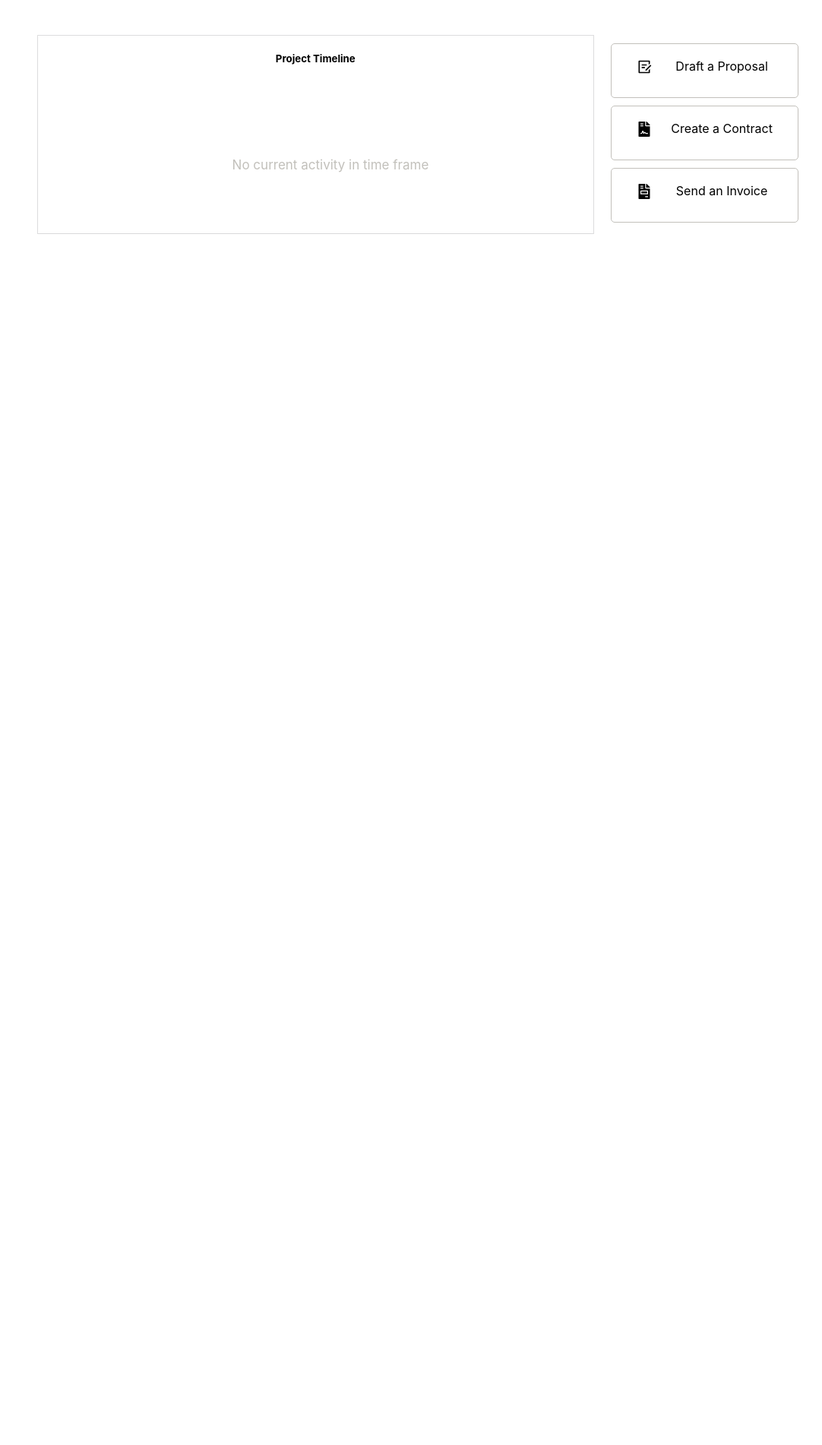
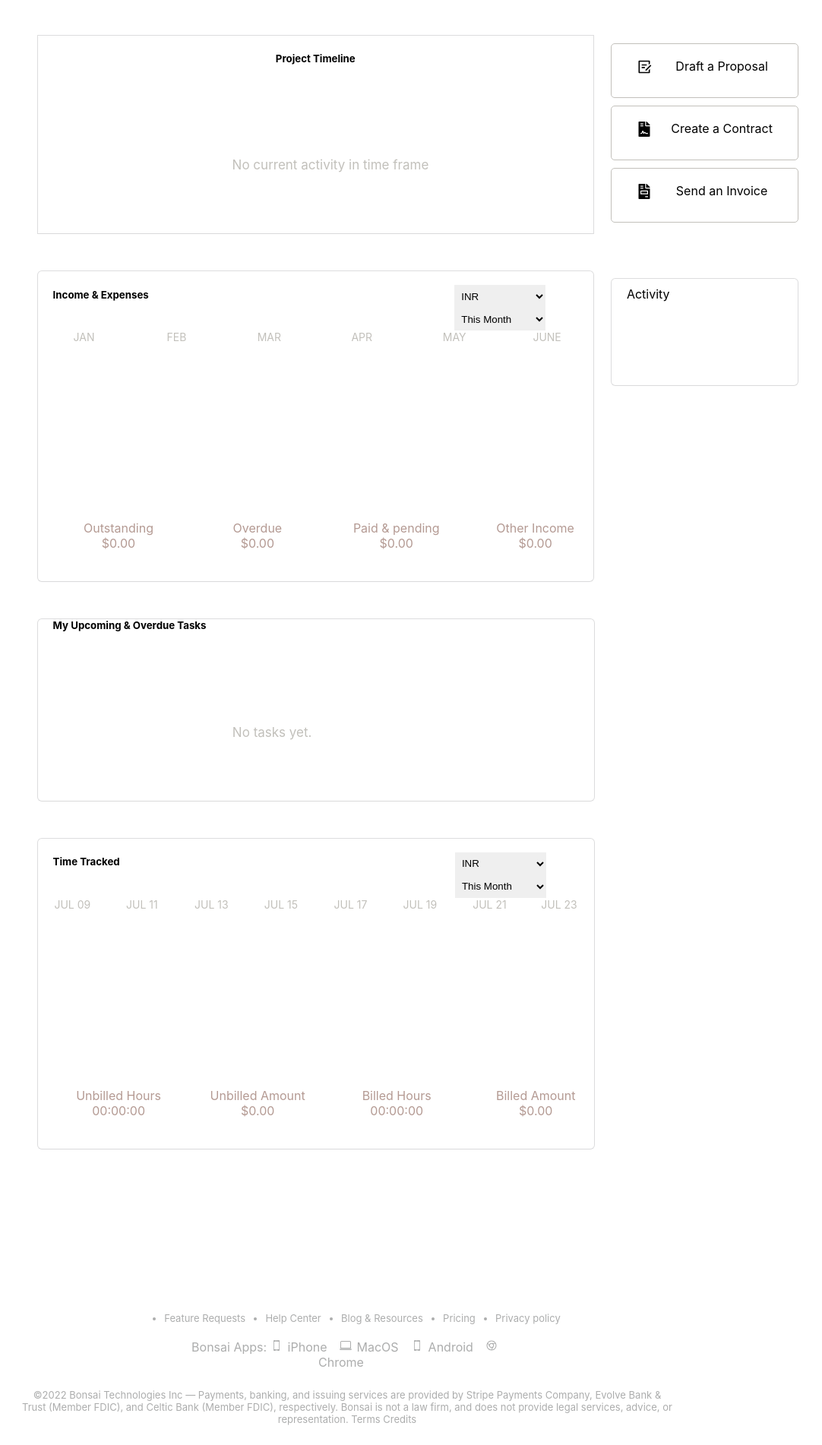
Before and after one commit to bushrajabeenk/actual-shoes-7533, a React (Create React App) app in the folder frontend/: page /Home in a window 1280 px wide. Shown: the part 895-2797 px from the top of the page at 76% size, without its empty margins (183-1265 px from the left). Before the commit the page ends 1217 px from the top, so only its background shows below. Built offline with nearby package versions, Linux system fonts and the light colour scheme.

Commit message:
homepage done

```diff
--- a/frontend/src/components/Home-afterLogin/Home.jsx
+++ b/frontend/src/components/Home-afterLogin/Home.jsx
@@ -1,194 +1,266 @@
-import './home.css'
-import {FiHome} from 'react-icons/fi'
-import {BsPlusSquare} from 'react-icons/bs'
-import {IoIosContacts} from 'react-icons/io'
-import {VscFileSubmodule} from 'react-icons/vsc'
-import {GrDocumentText} from 'react-icons/gr'
-import {IoNewspaperOutline} from 'react-icons/io5'
-import {TbFileDollar} from 'react-icons/tb'
-import {MdOutlineWatchLater} from 'react-icons/md'
-import {BiTask,BiGift,BiSearchAlt2} from 'react-icons/bi'
-import {BsWallet,BsLaptop,BsPlayCircle} from 'react-icons/bs'
-import {TbReceiptTax} from 'react-icons/tb'
-import {ImFileText2} from 'react-icons/im'
-import {AiOutlineStar,AiOutlineChrome,AiOutlineCalendar} from 'react-icons/ai'
-import {FaCrown} from 'react-icons/fa'
+import "./home.css";
+import { BsLaptop } from "react-icons/bs";
+import {AiOutlineChrome,AiOutlineCalendar,} from "react-icons/ai";
 import { RiDraftLine } from "react-icons/ri";
-import { FaFileContract,FaFileInvoice } from "react-icons/fa";
-import {GiSmartphone} from 'react-icons/gi'
+import { FaFileContract, FaFileInvoice } from "react-icons/fa";
+import { GiSmartphone } from "react-icons/gi";
+import { Sidebar } from "./Sidebar";
+import { HomeNav } from "./HomeNav";
 
 export const Home = () => {
-
-
-
   return (
-    <div id='home'>
+    <div id="home">
       {/* sidebar */}
-      <div id='sidebar'>
-        <div id='fst'>
-          <div><img src="https://app.hellobonsai.com/packs/static/bonsai-623ed86a47a195e7f9e2.svg" alt="" width="110px"/></div>
-          <div><h1><BsPlusSquare className='dsgn'/></h1></div>
-        </div>
-        <div id='secnd'>
-         <div>
-         <a href="/home">
-          <div className='icons'><h3><FiHome/></h3></div>
-          <div className='psize'><p>Dashboard</p></div>
-          </a>
-          <a href="/client">
-          <div className='icons'><h2><IoIosContacts/></h2></div>
-          <div className='psize'><p>Clients</p></div>
-          </a>
-          <a href="/projects">
-          <div className='icons'><h3><VscFileSubmodule/></h3></div>
-          <div className='psize'><p>Projects</p></div>
-          </a>
-         </div>
-         <div>
-         <a href="/proposals">
-          <div className='icons'><h3><GrDocumentText/></h3></div>
-          <div className='psize'><p >Proposals</p></div>
-          </a>
-          <a href="/contracts">
-          <div className='icons'><h3><IoNewspaperOutline/></h3></div>
-          <div className='psize'><p >Contracts</p></div>
-          </a>
-          <a href="/invoices">
-          <div className='icons'><h3><TbFileDollar/></h3></div>
-          <div className='psize'><p>Invoices</p></div>
-          </a>
-         </div>
-         <div>
-         <a href="/Time Tracking">
-          <div className='icons'><h3><MdOutlineWatchLater/></h3></div>
-          <div className='psize'><p >Time Tracking</p></div>
-          </a>
-          <a href="/Tasks">
-          <div className='icons'><h3><BiTask/></h3></div>
-          <div className='psize'><p >Tasks</p></div>
-          </a>
-         </div>
-         <div>
-         <a href="/cash">
-          <div className='icons'><h3><BsWallet/></h3></div>
-          <div className='psize'><p >cash</p></div>
-          </a>
-          <a href="/accounting">
-          <div className='icons'><h3><ImFileText2/></h3></div>
-          <div className='psize'><p >Accounting</p></div>
-          </a>
-          <a href="/taxes">
-          <div className='icons'><h3><TbReceiptTax/></h3></div>
-          <div className='psize'><p >Taxes</p></div>
-          </a>
-         </div>
-         <button id='gift'><BiGift/> <span>Get One Month Free</span></button>
-
-         <div className='last'><AiOutlineStar/><span className='star'>Upgrade Your plan</span></div>
-        </div>
-      </div>
-
+      <Sidebar/>
 
       {/* navbar */}
 
-      <div id='rightmain'>
-       <div id='top'>
-       <div>
-       <span ><BiSearchAlt2 id='searchIcon'/></span>
-        <input type='text' placeholder='Search'/>
-        </div>
-        <div className='crown'>
-          <div>
-            <button className='b1'><FaCrown/> Start Free Trial</button>
-          </div>
-          <div>
-            <button className='b2'><BsPlayCircle className='play'/></button>
-          </div>
-          <div>Start Timer</div>
-       </div>
-      </div>
-
-      <div className='mainBox'>
-
-          <div className='goodMorningDiv'>
+      <div id="rightmain">
+        <HomeNav/>
+        <div className="mainBox">
+          <div className="goodMorningDiv">
             <div>
-            <img src="https://app.hellobonsai.com/packs/static/good-night-b72f77cf9b08b00ddf6b.svg" alt="" />
+              <img
+                src="https://app.hellobonsai.com/packs/static/good-night-b72f77cf9b08b00ddf6b.svg"
+                alt=""
+              />
             </div>
-            <div className='MorningBox'>
-              <p className='one1'>Saturday 23, July 2022</p>
-              <p  className='two2'>Good Morning, Name </p>
+            <div className="MorningBox">
+              <p className="one1">Saturday 23, July 2022</p>
+              <p className="two2">Good Morning, Saraswati </p>
             </div>
           </div>
 
-          <div id='projectBox'>
-            <div className='leftBox paddingBox1 border'>
-              <div className='flexing'>
+          <div id="projectBox">
+            <div className="leftBox paddingBox1 border">
+              <div className="flexing">
                 <div>1</div>
                 <div>Create your first Project</div>
               </div>
               <div class="vl"></div>
 
-              <div className='flexing'>
+              <div className="flexing">
                 <div>2</div>
                 <div>Add company details</div>
               </div>
               <div class="vl"></div>
 
-              <div className='flexing'>
+              <div className="flexing">
                 <div>3</div>
                 <div>Setup your branding</div>
               </div>
               <div class="vl"></div>
-              <div className='flexing'>
+              <div className="flexing">
                 <div>4</div>
                 <div>Connect your calendar</div>
               </div>
               <div class="vl"></div>
 
-              <div className='flexing'>
+              <div className="flexing">
                 <div>5</div>
                 <div>Connect a bank account</div>
               </div>
             </div>
-            <div className='rightBox paddingBox2 border '>
-              <div className='calenderBox'>
-              <AiOutlineCalendar/>
-              {/* Calender Box Logo line 158 */}
+            <div className="rightBox paddingBox2 border ">
+              <div className="calenderBox">
+                <AiOutlineCalendar />
+                {/* Calender Box Logo line 158 */}
               </div>
-              <p className='connect'>Connect your calendar</p>
-              <p className='connectDet'>Connect your Google Calendar account to receive automated reminders for upcoming invoices and tasks.</p>
-              <div className='buttonBox'>
-                <button className='buttnn1'>Connect Calender</button>
-                <button className='buttnn2'>Next Step</button>
+              <p className="connect">Connect your calendar</p>
+              <p className="connectDet">
+                Connect your Google Calendar account to receive automated
+                reminders for upcoming invoices and tasks.
+              </p>
+              <div className="buttonBox">
+                <button className="buttnn1">Connect Calender</button>
+                <button className="buttnn2">Next Step</button>
               </div>
             </div>
           </div>
 
-          <div id='projectBox'>
-           <div className='rightBox border'>
-            <h5 className='righth'>Project Timeline</h5>
-            <div className='cont'><p  className='NoCurrent '>No current activity in time frame</p></div>
+          <div id="projectBox">
+            <div className="rightBox border">
+              <h5 className="righth">Project Timeline</h5>
+              <div className="cont">
+                <p className="NoCurrent ">No current activity in time frame</p>
+              </div>
             </div>
-              <div className='leftBox'>
-                <div className='draftFlex'>
-                  <div><RiDraftLine/></div>
-                  <div>Draft a Proposal</div>
+            <div className="leftBox">
+              <div className="draftFlex">
+                <div>
+                  <RiDraftLine />
                 </div>
-                <div className='draftFlex'>
-                  <div><FaFileContract/></div>
-                  <div>Create a Contract</div>
+                <div>Draft a Proposal</div>
+              </div>
+              <div className="draftFlex">
+                <div>
+                  <FaFileContract />
                 </div>
-                <div className='draftFlex'>
-                  <div><FaFileInvoice/></div>
-                  <div>Send an Invoice</div>
+                <div>Create a Contract</div>
+              </div>
+              <div className="draftFlex">
+                <div>
+                  <FaFileInvoice />
+                </div>
+                <div>Send an Invoice</div>
+              </div>
+            </div>
+          </div>
+          <div id="projectBox">
+            <div className="rightBox border radius">
+              <div className="flex">
+                <div className="box1">
+                  <h5>Income & Expenses</h5>
+                </div>
+                <div className="box2">
+                  <select className="select">
+                    <option value="">INR</option>
+                  </select>
+                  <select className="select">
+                    <option>This Month</option>
+                    <option>Last 30 Days</option>
+                    <option>Last 90 Days</option>
+                    <option>Last Month</option>
+                    <option>Last 3 Month</option>
+                    <option>Last 6 Month</option>
+                    <option>Last 12 Month</option>
+                    <option>This Year</option>
+                    <option>last Year</option>
+                  </select>
                 </div>
               </div>
+              <div className="flex">
+                <div className="jan">JAN</div>
+                <div className="feb">FEB</div>
+                <div className="mar">MAR</div>
+                <div className="apr">APR</div>
+                <div className="may">MAY</div>
+                <div className="june">JUNE</div>
+              </div>
+              <div className="flex">
+                <div className="Outstanding">
+                  Outstanding <br /> $0.00
+                </div>
+                <div className="Overdue">
+                  Overdue <br /> $0.00
+                </div>
+                <div className="Paid">
+                  Paid & pending <br /> $0.00
+                </div>
+                <div className="Other">
+                  Other Income <br /> $0.00
+                </div>
+              </div>
+            </div>
+            <div className="leftBox">
+              <div className="draftFlex2">
+                <div className="a">Activity</div>
+              </div>
+            </div>
           </div>
 
+          <div className="rightBox border lastboxwidth radius">
+            <div className="box1">
+              <h5>My Upcoming & Overdue Tasks</h5>
+            </div>
+            <div className="cont">
+              <p className="NoCurrent ">No tasks yet.</p>
+            </div>
+          </div>
+
+          <div className="rightBox border lastboxwidth radius">
+            <div className="flex">
+              <div className="box1">
+                <h5>Time Tracked</h5>
+              </div>
+              <div className="box2">
+                <select className="select">
+                  <option value="">INR</option>
+                </select>
+                <select className="select">
+                  <option>This Month</option>
+                  <option>Last 30 Days</option>
+                  <option>Last 90 Days</option>
+                  <option>Last Month</option>
+                  <option>Last 3 Month</option>
+                  <option>Last 6 Month</option>
+                  <option>Last 12 Month</option>
+                  <option>This Year</option>
+                  <option>last Year</option>
+                </select>
+              </div>
+            </div>
+            <div className="flex">
+              <div className="jan">JUL 09</div>
+              <div className="feb">JUL 11</div>
+              <div className="mar">JUL 13</div>
+              <div className="apr">JUL 15</div>
+              <div className="may">JUL 17</div>
+              <div className="may">JUL 19</div>
+              <div className="may">JUL 21</div>
+              <div className="june">JUL 23</div>
+            </div>
+            <div className="flex">
+              <div className="Outstanding">
+                Unbilled Hours <br />
+                00:00:00
+              </div>
+              <div className="Overdue">
+                Unbilled Amount <br />
+                $0.00
+              </div>
+              <div className="Paid">
+                Billed Hours <br />
+                00:00:00
+              </div>
+              <div className="Other">
+                Billed Amount <br />
+                $0.00
+              </div>
+            </div>
+          </div>
+        </div>
+        {/* footer */}
+        <div id="footer">
+          <div className="connect1">
+            <ul>
+              <li>Feature Requests</li>
+              <li>Help Center</li>
+              <li>Blog & Resources </li>
+              <li>Pricing</li>
+              <li>Privacy policy</li>
+            </ul>
+          </div>
+          <div className="connect2">
+            <span>Bonsai Apps: </span>
+            <span className="footlast">
+              <GiSmartphone />
+            </span>
+            <span className="footlast2">iPhone</span>
+            <span className="footlast">
+              <BsLaptop />
+            </span>
+            <span className="footlast2">MacOS</span>
+            <span className="footlast">
+              <GiSmartphone />
+            </span>
+            <span className="footlast2">Android</span>
+            <span className="footlast">
+              <AiOutlineChrome />
+            </span>
+            <span className="footlast2">Chrome</span>
+          </div>
+          <div className="footlast3">
+            <p>
+              ©2022 Bonsai Technologies Inc — Payments, banking, and issuing
+              services are provided by Stripe Payments Company, Evolve Bank &
+              Trust (Member FDIC), and Celtic Bank (Member FDIC), respectively.
+              Bonsai is not a law firm, and does not provide legal services,
+              advice, or representation. Terms Credits
+            </p>
+          </div>
+        </div>
       </div>
-
-     </div>
-
-   </div>
-  )
-}
+    </div>
+  );
+};
--- /dev/null
+++ b/frontend/src/components/Home-afterLogin/HomeNav.jsx
@@ -0,0 +1,32 @@
+import React from 'react'
+import "./home.css";
+import {  BiSearchAlt2 } from "react-icons/bi";
+import {  BsPlayCircle } from "react-icons/bs";
+import { FaCrown } from "react-icons/fa";
+
+
+export const HomeNav = () => {
+  return (
+    <div id="top">
+    <div>
+      <span>
+        <BiSearchAlt2 id="searchIcon" />
+      </span>
+      <input type="text" placeholder="Search" />
+    </div>
+    <div className="crown">
+      <div>
+        <button className="b1">
+          <FaCrown /> Start Free Trial
+        </button>
+      </div>
+      <div>
+        <button className="b2">
+          <BsPlayCircle className="play" />
+        </button>
+      </div>
+      <div>Start Timer</div>
+    </div>
+  </div>
+  )
+}
--- /dev/null
+++ b/frontend/src/components/Home-afterLogin/Sidebar.jsx
@@ -0,0 +1,168 @@
+import React from 'react'
+import "./home.css";
+import { FiHome } from "react-icons/fi";
+import { BsPlusSquare } from "react-icons/bs";
+import { IoIosContacts } from "react-icons/io";
+import { VscFileSubmodule } from "react-icons/vsc";
+import { GrDocumentText } from "react-icons/gr";
+import { IoNewspaperOutline } from "react-icons/io5";
+import { TbFileDollar } from "react-icons/tb";
+import { MdOutlineWatchLater } from "react-icons/md";
+import { BiTask, BiGift, BiSearchAlt2 } from "react-icons/bi";
+import { BsWallet, BsLaptop, BsPlayCircle } from "react-icons/bs";
+import { TbReceiptTax } from "react-icons/tb";
+import { ImFileText2 } from "react-icons/im";
+import {
+  AiOutlineStar,
+  AiOutlineChrome,
+  AiOutlineCalendar,
+} from "react-icons/ai";
+
+export const Sidebar = () => {
+  return (
+    <div id="sidebar">
+        <div id="fst">
+          <div>
+            <img
+              src="https://app.hellobonsai.com/packs/static/bonsai-623ed86a47a195e7f9e2.svg"
+              alt=""
+              width="110px"
+            />
+          </div>
+          <div>
+            <h1>
+              <BsPlusSquare className="dsgn" />
+            </h1>
+          </div>
+        </div>
+        <div id="secnd">
+          <div>
+            <a href="/home">
+              <div className="icons">
+                <h3>
+                  <FiHome />
+                </h3>
+              </div>
+              <div className="psize">
+                <p>Dashboard</p>
+              </div>
+            </a>
+            <a href="/client">
+              <div className="icons">
+                <h2>
+                  <IoIosContacts />
+                </h2>
+              </div>
+              <div className="psize">
+                <p>Clients</p>
+              </div>
+            </a>
+            <a href="/projects">
+              <div className="icons">
+                <h3>
+                  <VscFileSubmodule />
+                </h3>
+              </div>
+              <div className="psize">
+                <p>Projects</p>
+              </div>
+            </a>
+          </div>
+          <div>
+            <a href="/proposals">
+              <div className="icons">
+                <h3>
+                  <GrDocumentText />
+                </h3>
+              </div>
+              <div className="psize">
+                <p>Proposals</p>
+              </div>
+            </a>
+            <a href="/contracts">
+              <div className="icons">
+                <h3>
+                  <IoNewspaperOutline />
+                </h3>
+              </div>
+              <div className="psize">
+                <p>Contracts</p>
+              </div>
+            </a>
+            <a href="/invoices">
+              <div className="icons">
+                <h3>
+                  <TbFileDollar />
+                </h3>
+              </div>
+              <div className="psize">
+                <p>Invoices</p>
+              </div>
+            </a>
+          </div>
+          <div>
+            <a href="/Time Tracking">
+              <div className="icons">
+                <h3>
+                  <MdOutlineWatchLater />
+                </h3>
+              </div>
+              <div className="psize">
+                <p>Time Tracking</p>
+              </div>
+            </a>
+            <a href="/Tasks">
+              <div className="icons">
+                <h3>
+                  <BiTask />
+                </h3>
+              </div>
+              <div className="psize">
+                <p>Tasks</p>
+              </div>
+            </a>
+          </div>
+          <div>
+            <a href="/cash">
+              <div className="icons">
+                <h3>
+                  <BsWallet />
+                </h3>
+              </div>
+              <div className="psize">
+                <p>cash</p>
+              </div>
+            </a>
+            <a href="/accounting">
+              <div className="icons">
+                <h3>
+                  <ImFileText2 />
+                </h3>
+              </div>
+              <div className="psize">
+                <p>Accounting</p>
+              </div>
+            </a>
+            <a href="/taxes">
+              <div className="icons">
+                <h3>
+                  <TbReceiptTax />
+                </h3>
+              </div>
+              <div className="psize">
+                <p>Taxes</p>
+              </div>
+            </a>
+          </div>
+          <button id="gift">
+            <BiGift /> <span>Get One Month Free</span>
+          </button>
+
+          <div className="last">
+            <AiOutlineStar />
+            <span className="star">Upgrade Your plan</span>
+          </div>
+        </div>
+      </div>
+  )
+}
--- a/frontend/src/components/Home-afterLogin/home.css
+++ b/frontend/src/components/Home-afterLogin/home.css
@@ -72,6 +72,7 @@ a>:last-child{
 }
 #rightmain{
     flex: 6;
+    padding-bottom: 30px
 }
 #top{
     height: 72px;
```
